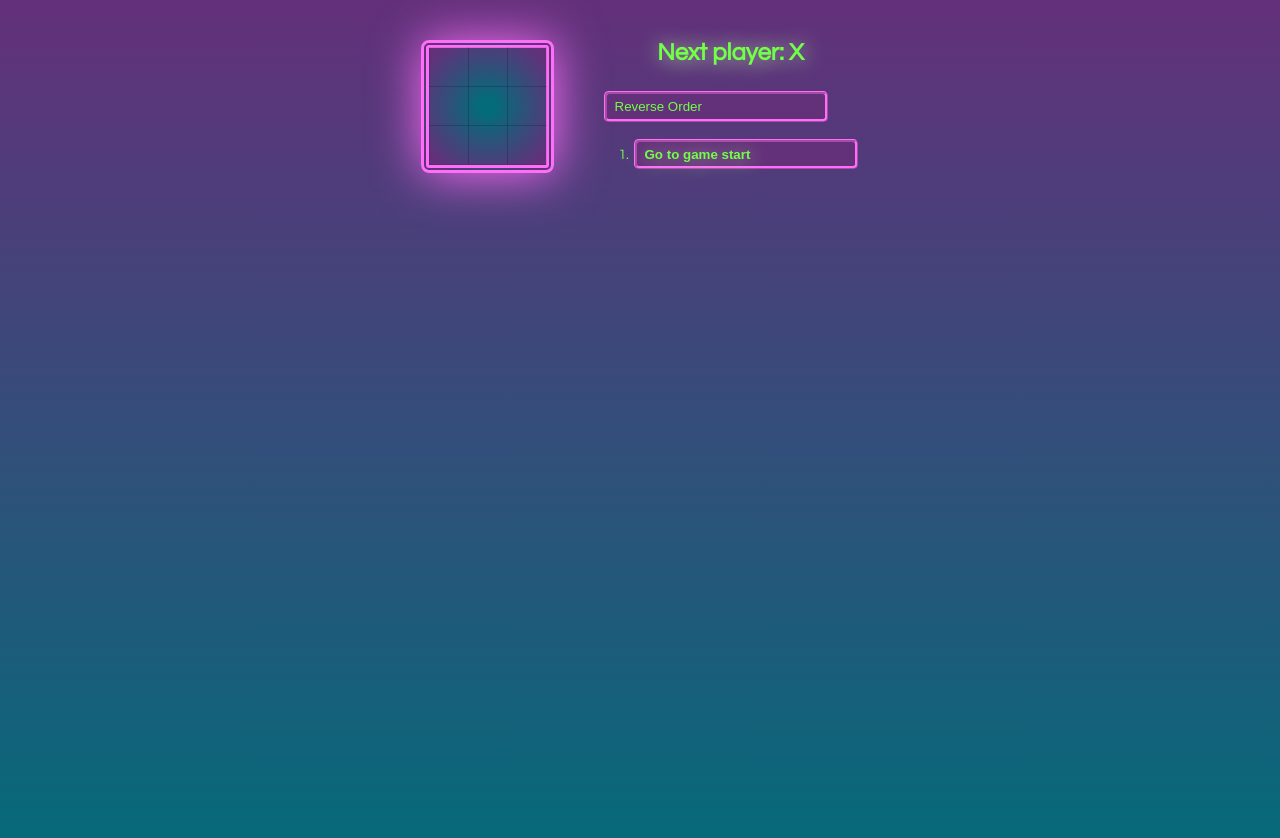
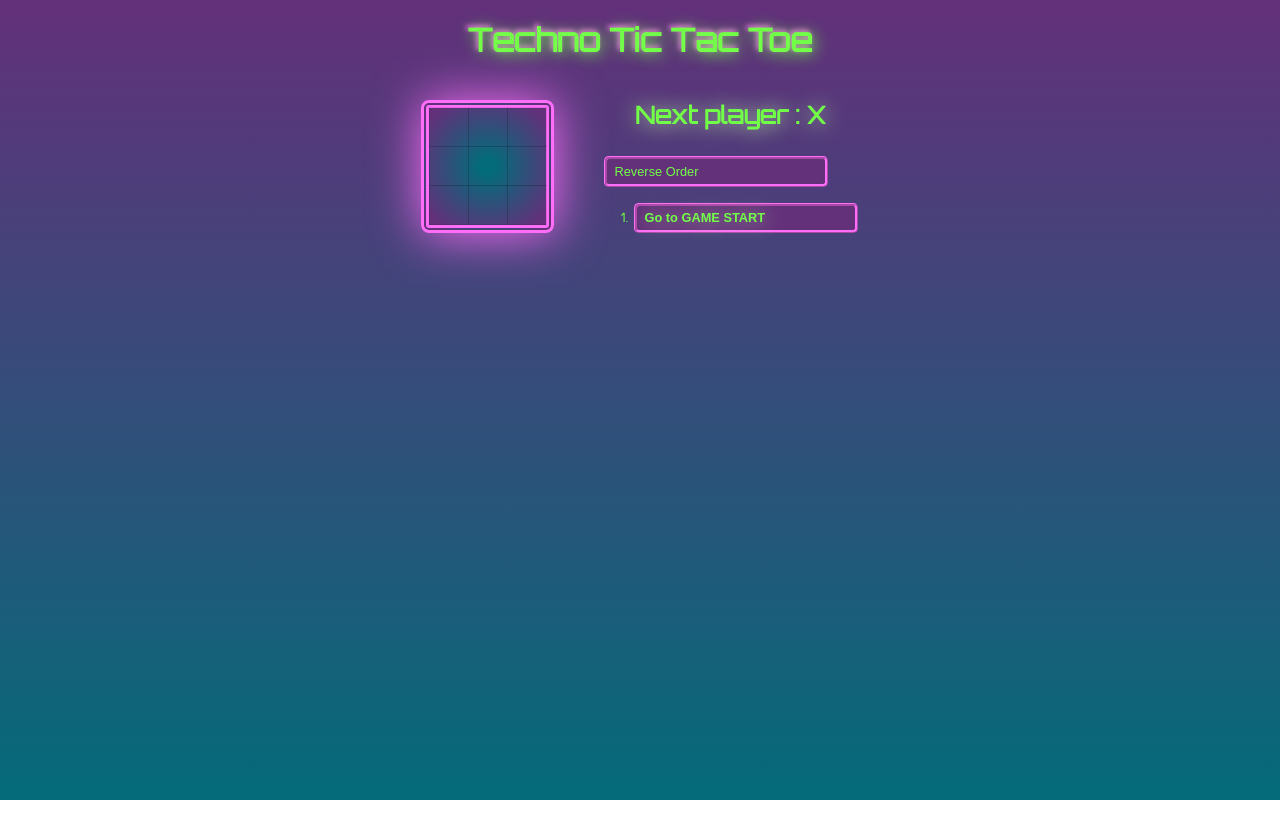
Before and after one commit to TeslaSoftware/React-Tic-Tac-Toe, a React app: page / in a window 1280 px wide. After the commit the page ends 800 px from the top, so only its background shows below. Built offline with nearby package versions, Linux system fonts and the light colour scheme.

Commit message:
Add google fonts and shadows

```diff
--- a/src/index.css
+++ b/src/index.css
@@ -1,5 +1,8 @@
+@import url('https://fonts.googleapis.com/css?family=Exo+2|Kanit|Orbitron');
 
-
+html{
+  height: 100%;
+}
 
 body {
   /*variables for colors*/
@@ -10,12 +13,29 @@ body {
     --accent-color2: 	#b6ddaa;
 
 
-    font: 14px "Century Gothic", Futura, sans-serif;
+    font-size: 0.8rem ;
+    font-family: 'Orbitron', sans-serif;
     margin: 20px;
     background: linear-gradient(to bottom,  var(--accent-bg-color), var(--main-bg-color) );
     color: var(--main-color);
-    height: 100vh;
   }
+
+  button{
+    font-family: 'Orbitron', sans-serif;
+    font-size: 0.8rem;
+  }
+
+  .game-info button{
+    font-family: sans-serif;
+  }
+
+ #title{
+   text-align: center;
+   font-weight: bold;
+   color: var(--main-color);
+   text-shadow: 2px 2px 15px var(--main-color), -2px -2px 5px var(--accent-color1);
+   font-size: 2rem;
+ }
 
   ol, ul {
     padding-left: 30px;
@@ -125,4 +145,8 @@ body {
       margin: 5vh 5vw;
     }
 
+    #title{
+      font-size: 1.5rem;
+    }
+
   }
--- a/src/index.js
+++ b/src/index.js
@@ -133,7 +133,7 @@ function Square(props){
       const moves = history.map((step, move) => {
         let desc = move ?
           'Go to move #' + move + " . Row: " + step.row + ", Col: " + step.col :
-          'Go to game start';
+          'Go to GAME START';
           if(this.state.stepNumber === move) desc = <b>{desc} </b>;
           return this.state.stepNumber === move? (
             <li key={move}>
@@ -161,10 +161,12 @@ function Square(props){
         status = "It's a draw!"
       }
       else{
-        status = 'Next player: ' + (this.state.xIsNext ? 'X' : 'O');
+        status = 'Next player : ' + (this.state.xIsNext ? 'X' : 'O');
       }
 
       return (
+        <div>
+        <div id="title">Techno Tic Tac Toe</div>
         <div className="game">
           <div>
             <Board
@@ -178,6 +180,7 @@ function Square(props){
             <button id="reverse-order" onClick={() => this.reverseList()}>Reverse Order</button>
             <ol reversed={this.state.reversedList}>{moves}</ol>
           </div>
+        </div>
         </div>
       );
     }
```
